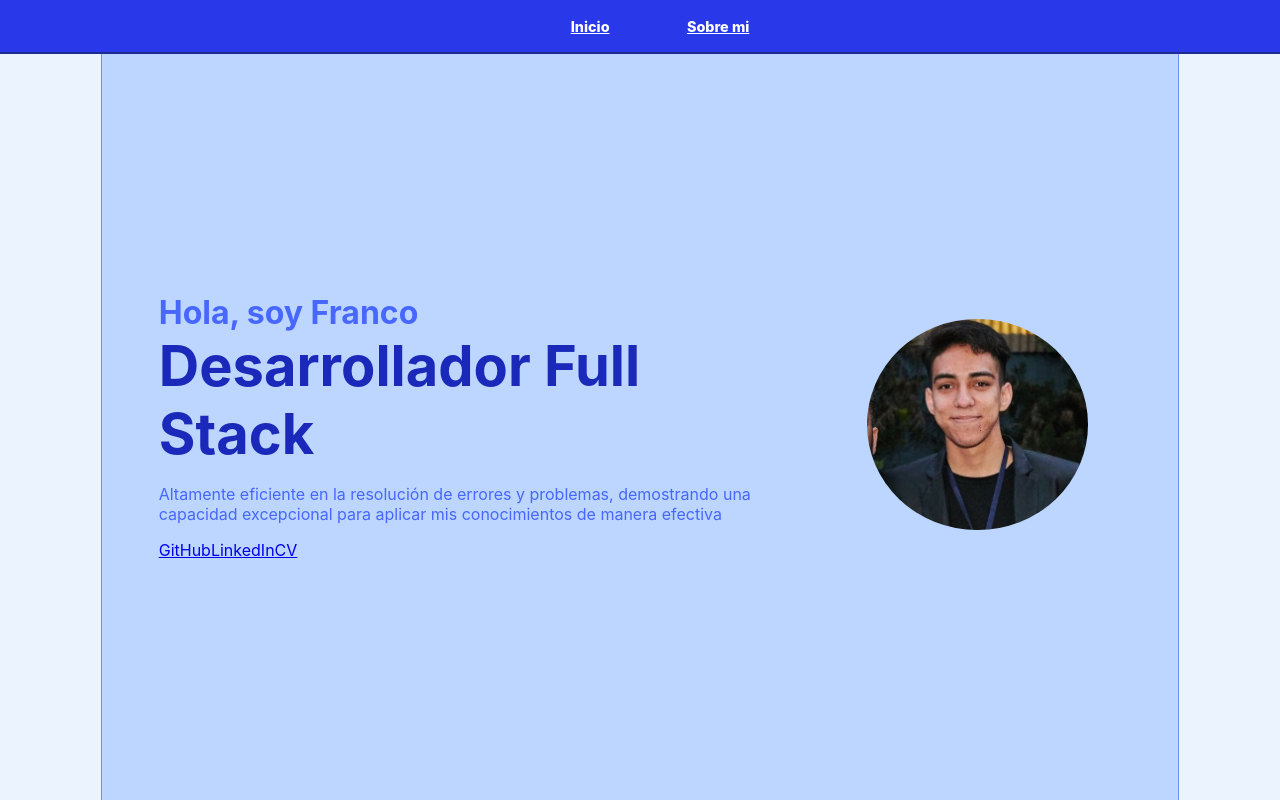
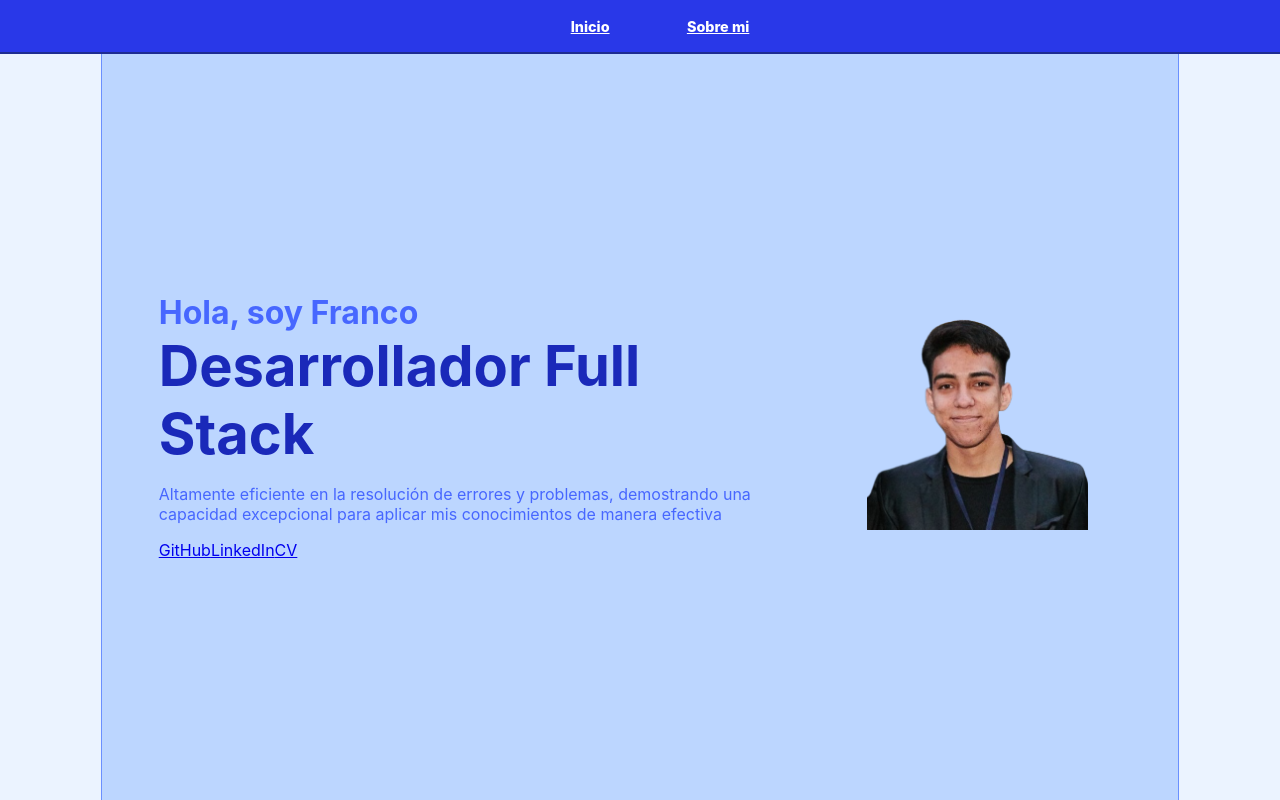
Before and after one commit to frgalarza/portfolio, a React (Create React App) app: page / in a window 1280 px wide. Shown: the top 800 px of the page. Built offline with nearby package versions, Linux system fonts and the light colour scheme.

Commit message:
Componente Skills y foto png

```diff
--- a/src/Components/Banner/Banner.jsx
+++ b/src/Components/Banner/Banner.jsx
@@ -1,4 +1,4 @@
-import foto from './img/recorte.jpg'
+import foto from './img/foto-perfil.png'
 import styles from './Banner.module.css'
 
 const Banner = ()=> {
--- a/src/Components/Banner/Banner.module.css
+++ b/src/Components/Banner/Banner.module.css
@@ -23,6 +23,6 @@
 }
 
 .img {
-    border-radius: 50%;
+    aspect-ratio: 227/217;
     width: 90%;
 }
```
Also changed, not shown: src/Components/Skills/Skills.jsx (added, +7 -0 lines), src/Components/Banner/img/foto-perfil.png (added), 1 other file (tests, documents, lock files or other folders).
